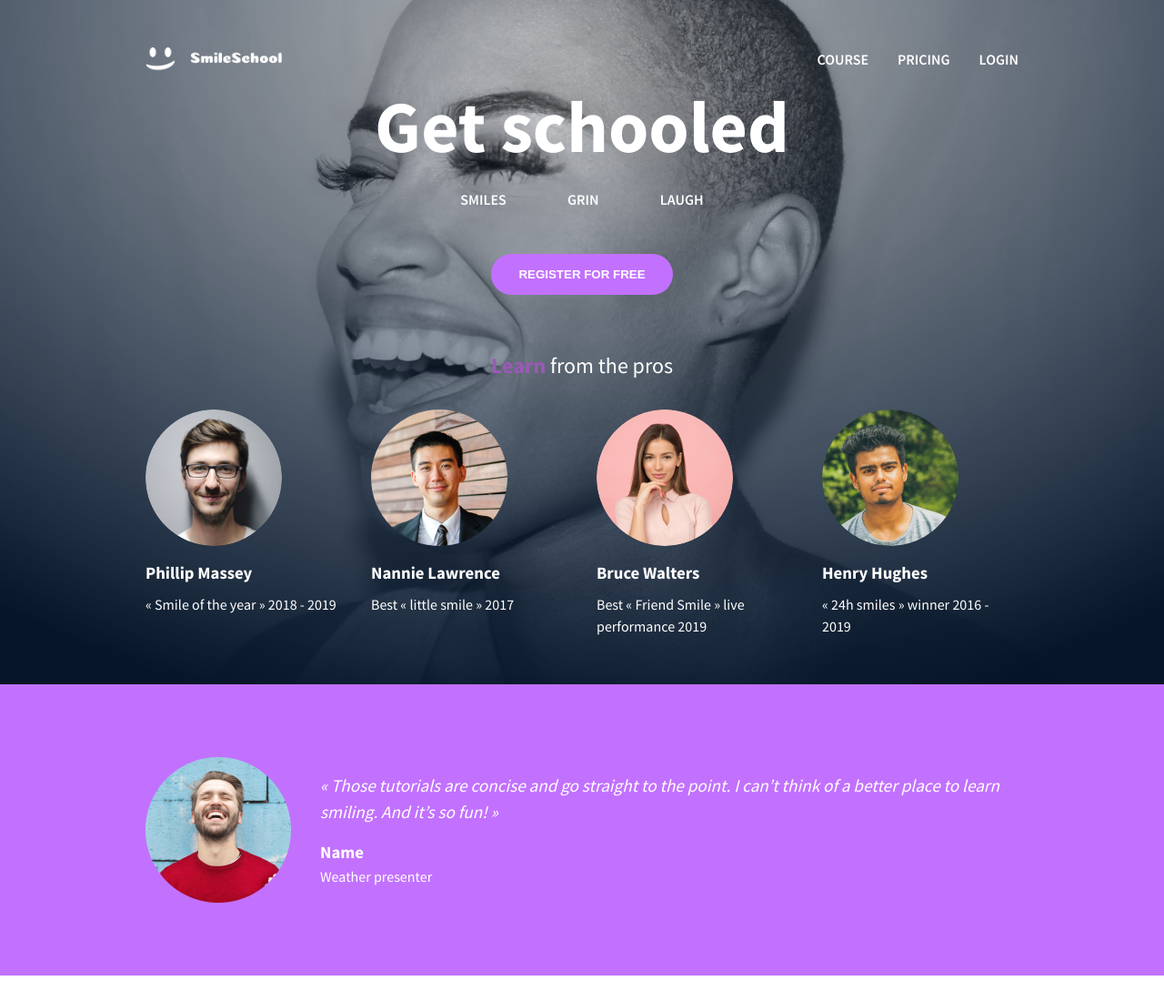
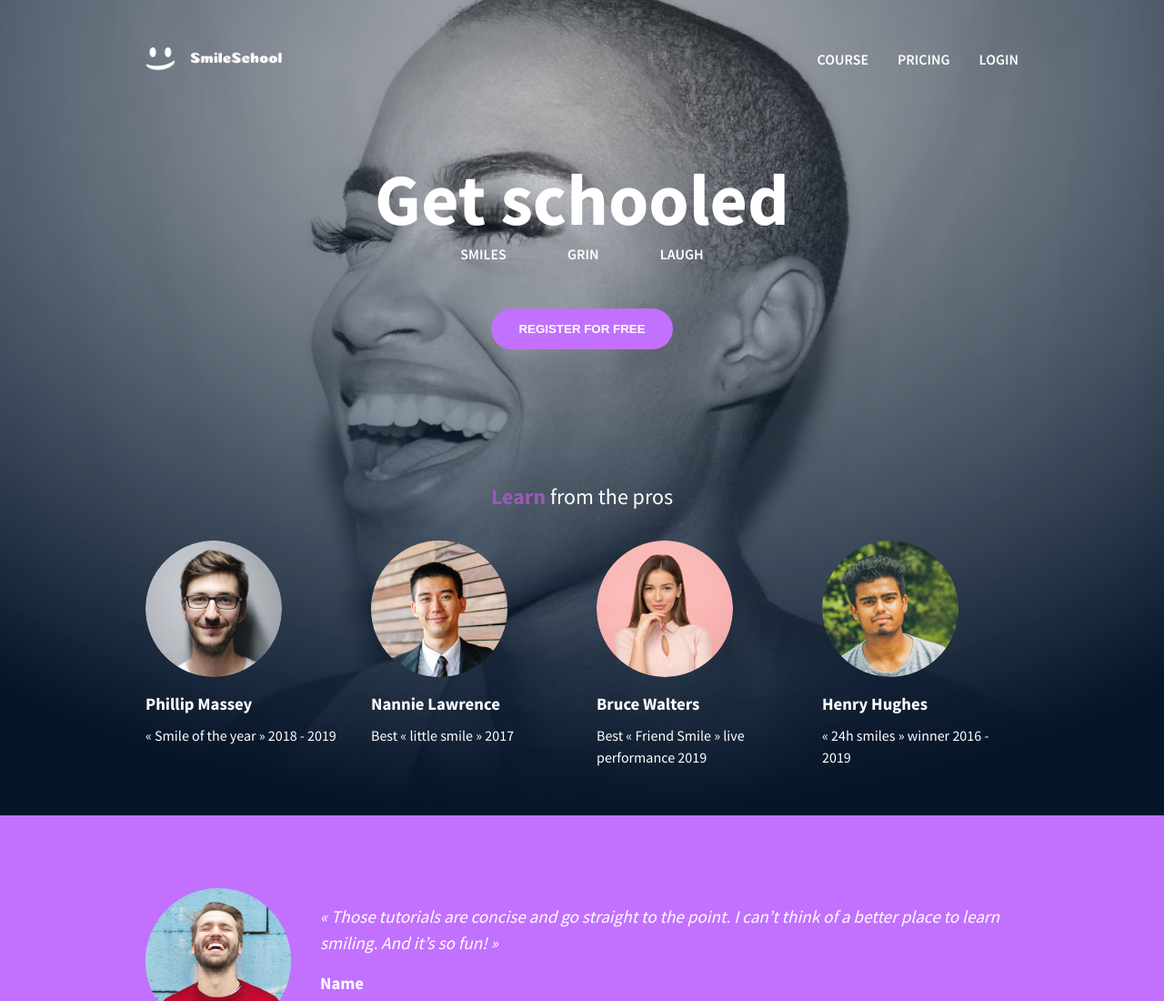
Before and after one commit to ultraorth/alx_html_css, a plain HTML site: page css_advanced/index.html in a window 1280 px wide. Shown: the top 1100 px of the page at 91% size. Drawn offline with Linux system fonts and the light colour scheme.

Commit message:
Edit styles.css

```diff
--- a/css_advanced/style.css
+++ b/css_advanced/style.css
@@ -99,6 +99,8 @@ nav a:hover {
 
 .hero h1 {
   font-size: 5rem;
+  height: 100px;
+  margin-top: 5rem;
 }
 
 .hero span {
@@ -117,7 +119,7 @@ nav a:hover {
   border: none;
   padding: 15px 30px;
   display: block;
-  margin: 2.5rem auto;
+  margin: 2.5rem auto 9rem auto;
   border-radius: 30px;
   font-weight: 600;
   cursor: pointer;
```
